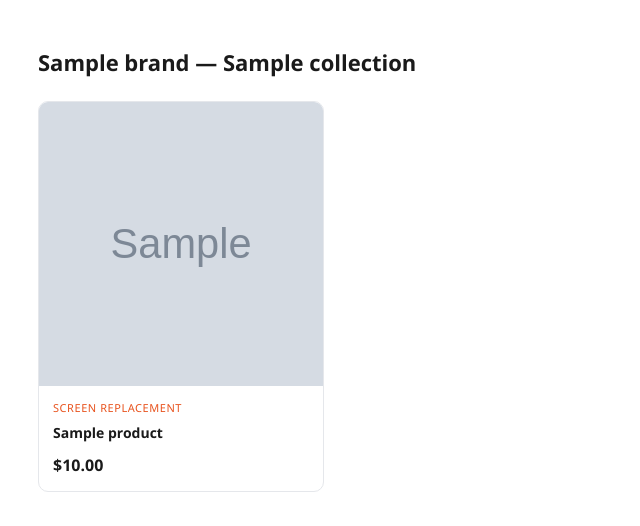
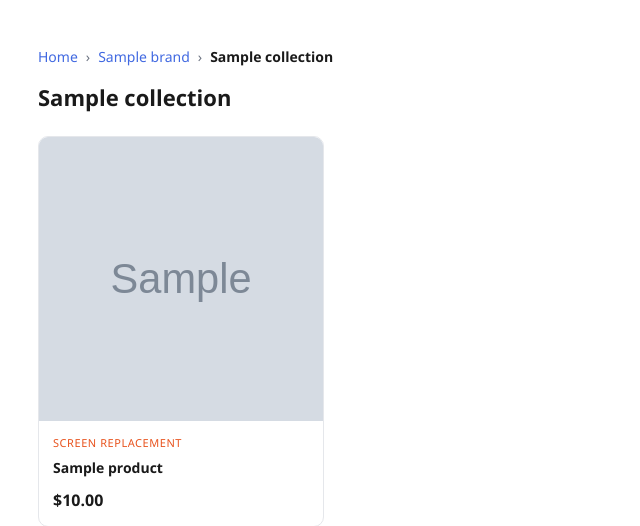
Before and after one commit to ennasaadi40-cpu/ecommerce, a Django app: a page that uses templates/store/collection.html in a window 1280 px wide. Shown: the part 196-722 px from the top of the page, without its empty margins (0-640 px from the left). Run offline with Django 5.2, Linux system fonts and the light colour scheme; tables that the repository leaves empty hold one stand-in row (values such as "Sample post"); grey boxes marked "Sample" are stand-in pictures.

Commit message:
Drill-down navigation: brand to models to parts

```diff
--- a/static/css/style.css
+++ b/static/css/style.css
@@ -285,3 +285,9 @@ img { max-width: 100%; display: block; }
   .pd{ grid-template-columns:1fr; gap:24px; }
   .pd-info h1{ font-size:22px; }
 }
+
+/* breadcrumb for drill-down navigation */
+.crumbs{ display:flex; flex-wrap:wrap; gap:8px; align-items:center; font-size:14px; color:var(--muted); margin-bottom:14px; }
+.crumbs a{ color:var(--navy); text-decoration:none; }
+.crumbs a:hover{ color:var(--accent); }
+.crumbs strong{ color:var(--ink); }
--- a/store/views.py
+++ b/store/views.py
@@ -31,8 +31,17 @@ def brand_detail(request, slug):
 def collection_detail(request, slug):
     """List products inside a collection (a device model or part group)."""
     collection = get_object_or_404(Collection, slug=slug, is_active=True)
+    children = collection.children.filter(is_active=True)
+
+    if children.exists():
+        # This is a category/series (e.g. iPhone) → show its models to drill into.
+        return render(request, "store/collection.html", {
+            "collection": collection,
+            "children": children,
+        })
+
+    # Leaf model (e.g. iPhone 17 Pro Max) → show its parts.
     products = collection.products.filter(is_active=True)
-
     paginator = Paginator(products, 12)
     page = request.GET.get("page")
     page_obj = paginator.get_page(page)
--- a/templates/store/collection.html
+++ b/templates/store/collection.html
@@ -3,8 +3,39 @@
 
 {% block content %}
 <section class="section">
-  <h2 class="section-title">{{ collection.brand.name }} — {{ collection.name }}</h2>
+  <!-- breadcrumb: shows the path and lets you go back up -->
+  <div class="crumbs">
+    <a href="{% url 'store:home' %}">Home</a>
+    <span>›</span>
+    <a href="{% url 'store:brand' collection.brand.slug %}">{{ collection.brand.name }}</a>
+    {% if collection.parent %}
+      <span>›</span>
+      <a href="{{ collection.parent.get_absolute_url }}">{{ collection.parent.name }}</a>
+    {% endif %}
+    <span>›</span>
+    <strong>{{ collection.name }}</strong>
+  </div>
 
+  <h2 class="section-title">{{ collection.name }}</h2>
+
+  {% if children %}
+    <!-- This is a category (e.g. iPhone): show its models to drill into -->
+    <div class="grid">
+      {% for model in children %}
+        <a href="{{ model.get_absolute_url }}" class="card">
+          <div class="card-img">
+            {% if model.image %}<img src="{{ model.image.url }}" alt="{{ model.name }}">
+            {% else %}<span class="ph">{{ model.name }}</span>{% endif %}
+          </div>
+          <div class="card-body">
+            <div class="card-name">{{ model.name }}</div>
+            <span class="card-cat">{{ model.products.count }} parts</span>
+          </div>
+        </a>
+      {% endfor %}
+    </div>
+  {% else %}
+    <!-- Leaf model (e.g. iPhone 17 Pro Max): show its parts -->
     <div class="grid">
       {% for product in page_obj %}
         <a href="{{ product.get_absolute_url }}" class="card">
@@ -23,7 +54,7 @@
           </div>
         </a>
       {% empty %}
-      <p class="empty">No products in this collection yet.</p>
+        <p class="empty">No parts added for this model yet.</p>
       {% endfor %}
     </div>
 
@@ -38,5 +69,6 @@
         {% endif %}
       </div>
     {% endif %}
+  {% endif %}
 </section>
 {% endblock %}
```
Lines whose indentation alone changed are shown as unchanged.
